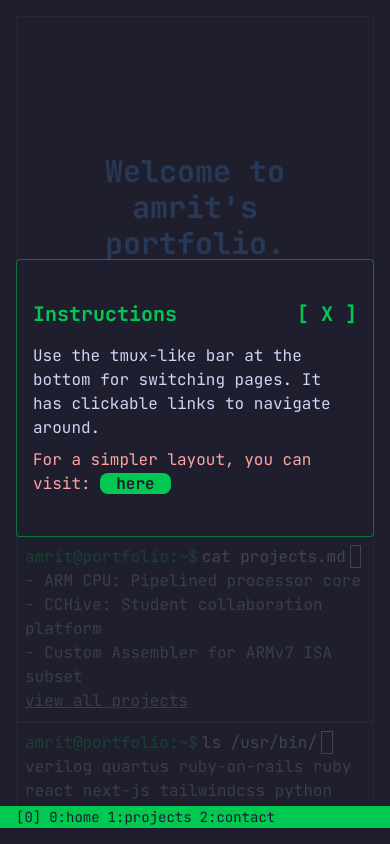
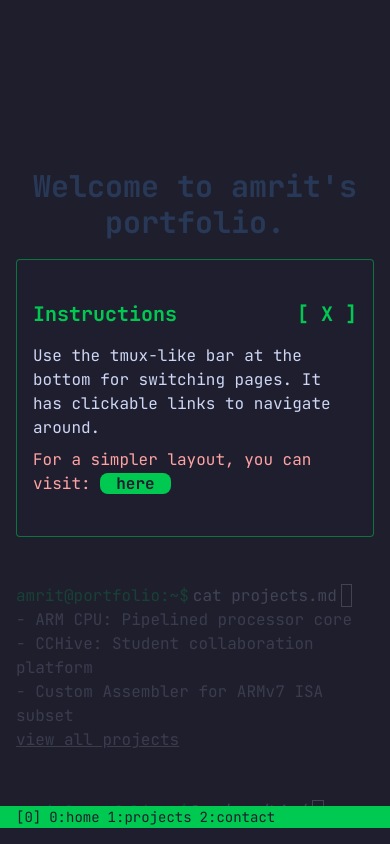
Before and after one commit to amrxt1/amrits-portfolio, a Next.js app: page / in a window 390 px wide. Shown: the top 844 px of the page. Built offline with nearby package versions, Linux system fonts and the light colour scheme.

Commit message:
Improve mobile view

```diff
--- a/src/components/home/GitCommits.jsx
+++ b/src/components/home/GitCommits.jsx
@@ -14,7 +14,9 @@ const GitCommits = async () => {
               <div key={idx} className="flex gap-2">
                 <p>{c.sha.slice(0, 7)}</p>
                 <p>{c.commit.message}</p>
-                <p className="flex-1 text-right">{c.repository.name}</p>
+                <p className="hidden flex-1 text-right md:block">
+                  {c.repository.name}
+                </p>
               </div>
             ))}
           </div>
--- a/src/components/home/Hero.jsx
+++ b/src/components/home/Hero.jsx
@@ -6,7 +6,7 @@ import GitCommits from "./GitCommits";
 
 const Hero = () => {
   return (
-    <Container className="*:border-text/20 *:hover:border-text/50 mt-4 grid min-h-[90vh] grid-cols-1 *:border *:p-2 md:grid-cols-2">
+    <Container className="md:*:border-text/20 *:hover:border-text/50 mt-4 grid min-h-[90vh] grid-cols-1 *:px-0 *:py-6 md:grid-cols-2 md:*:border md:*:p-2">
       <div className="col-span-1 md:col-span-2">
         <HeroWelcome />
       </div>
```
